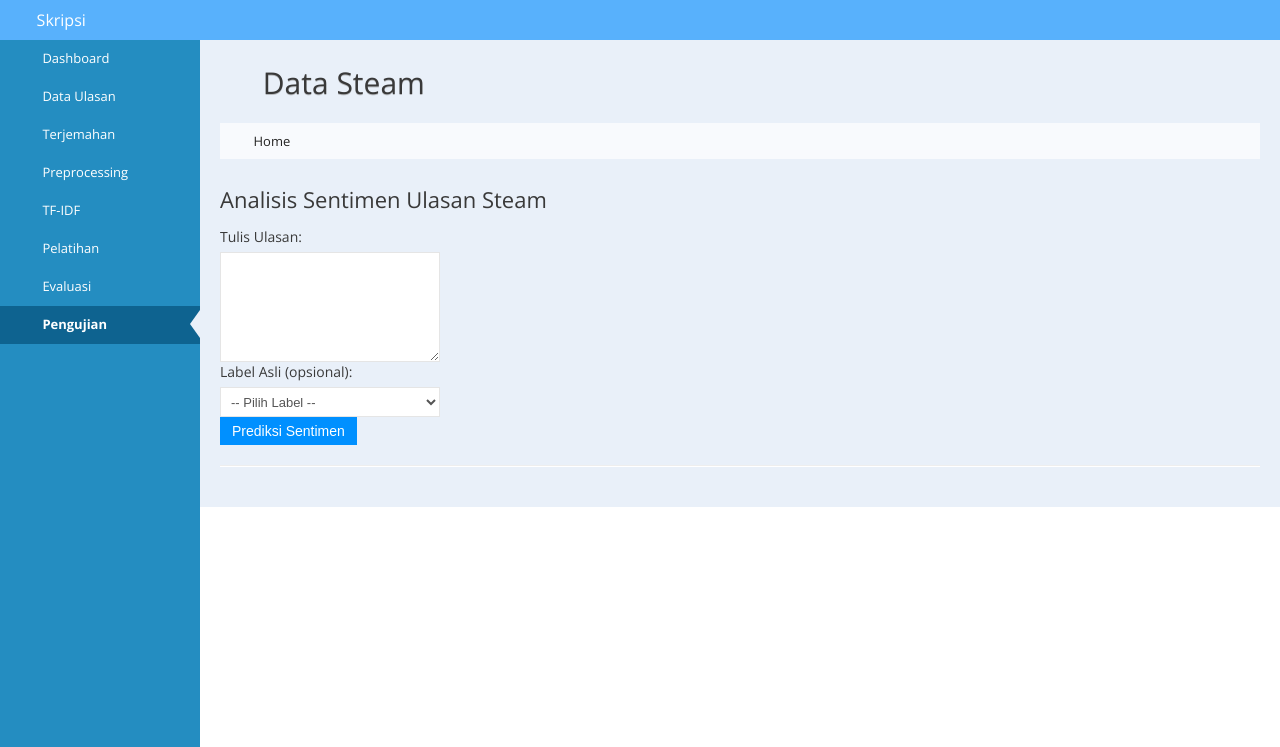
After one commit to baayuraas/Skripsi, a Flask app: page /pengujian/ in a window 1280 px wide. The commit adds this page. Shown: the top 747 px of the page. Run offline with Flask 3, Linux system fonts and the light colour scheme; parts of the project's set-up code (start-up, migrations or seed data) failed here and were passed over; some libraries are stand-ins or nearby versions; some web fonts are replaced.

Commit message:
membuat pengujian

```diff
--- a/app/__init__.py
+++ b/app/__init__.py
@@ -11,6 +11,7 @@ def create_app():
     from .tfidf.routes import tfidf_bp
     from .perhitungan.routes import perhitungan_bp
     from .evaluasi.routes import evaluasi_bp
+    from .pengujian.routes import pengujian_bp
 
     app.register_blueprint(scraping_bp)
     app.register_blueprint(terjemahan_bp)
@@ -18,6 +19,7 @@ def create_app():
     app.register_blueprint(tfidf_bp)
     app.register_blueprint(perhitungan_bp)
     app.register_blueprint(evaluasi_bp)
+    app.register_blueprint(pengujian_bp)
 
     register_template_filters(app)
 
--- a/app/evaluasi/routes.py
+++ b/app/evaluasi/routes.py
@@ -23,7 +23,6 @@ evaluasi_bp = Blueprint(
     static_folder="static",
 )
 
-# ✅ Path konsisten seperti fitur scraping
 BASE_DIR = os.path.abspath(os.path.join(os.path.dirname(__file__), "..", ".."))
 UPLOAD_FOLDER = os.path.join(BASE_DIR, "uploads", "evaluasi")
 os.makedirs(UPLOAD_FOLDER, exist_ok=True)
@@ -99,7 +98,7 @@ def evaluate():
 
         return jsonify(
             {
-                "message": f"✅ Evaluasi selesai. {skipped_rows} baris dilewati.",
+                "message": f"Evaluasi selesai. {skipped_rows} baris dilewati.",
                 "skipped_rows": skipped_rows,
                 "data": df_clean.to_dict(orient="records"),
                 "classification_report": report,
--- /dev/null
+++ b/app/pengujian/__init__.py
@@ -0,0 +1,3 @@
+from .routes import pengujian_bp
+
+__all__ = ["pengujian_bp"]
--- /dev/null
+++ b/app/pengujian/routes.py
@@ -0,0 +1,120 @@
+# routes.py
+import os
+import logging
+import pickle
+import html
+import numpy as np
+from typing import Optional
+from flask import Blueprint, request, jsonify, render_template
+from keras.models import load_model
+from sklearn.preprocessing import LabelEncoder
+from sklearn.feature_extraction.text import TfidfVectorizer
+
+from app.terjemahan.routes import translate_large_text
+from app.preproses.routes import proses_baris_aman
+
+pengujian_bp = Blueprint(
+    "pengujian", __name__, url_prefix="/pengujian", template_folder="templates"
+)
+
+BASE_DIR = os.path.abspath(os.path.join(os.path.dirname(__file__), "../../"))
+MODEL_PATH = os.path.join(BASE_DIR, "uploads/perhitungan/model_mlp_custom.keras")
+LABEL_PATH = os.path.join(BASE_DIR, "uploads/perhitungan/label_encoder.pkl")
+TFIDF_PATH = os.path.join(BASE_DIR, "uploads/perhitungan/tfidf.pkl")
+
+ml_model = None
+label_encoder: Optional[LabelEncoder] = None
+tfidf_vectorizer: Optional[TfidfVectorizer] = None
+
+# Load model & komponen
+try:
+    ml_model = load_model(MODEL_PATH)
+    with open(LABEL_PATH, "rb") as f:
+        label_encoder = pickle.load(f)
+    with open(TFIDF_PATH, "rb") as f:
+        tfidf_vectorizer = pickle.load(f)
+    logging.info("Model, LabelEncoder, dan TF-IDF vectorizer berhasil dimuat.")
+except Exception as e:
+    logging.error(f"Gagal load model atau komponen: {e}")
+    ml_model, label_encoder, tfidf_vectorizer = None, None, None
+
+
+def ensure_model_ready():
+    if not ml_model or not label_encoder or not tfidf_vectorizer:
+        raise RuntimeError("Model atau komponen belum siap.")
+
+
+@pengujian_bp.route("/", methods=["GET"])
+def index():
+    return render_template("data_pengujian.html", page_name="pengujian")
+
+
+@pengujian_bp.route("/health", methods=["GET"])
+def health_check():
+    try:
+        ensure_model_ready()
+        return jsonify({"status": "ok"}), 200
+    except Exception as e:
+        return jsonify({"status": "error", "detail": str(e)}), 500
+
+
+@pengujian_bp.route("/predict", methods=["POST"])
+def predict_sentimen():
+    try:
+        ensure_model_ready()
+
+        data = request.get_json()
+        if not data or "ulasan" not in data:
+            return jsonify({"error": "Input tidak valid."}), 400
+
+        ulasan = data["ulasan"].strip()
+        if not ulasan:
+            return jsonify({"error": "Ulasan kosong."}), 400
+
+        # Escape HTML tags (prevent injection in render)
+        ulasan = html.escape(ulasan)
+
+        # Terjemahan jika perlu
+        terjemahan = translate_large_text(ulasan, "id")
+        is_translated = terjemahan.strip() != ulasan.strip()
+
+        # Preprocessing
+        hasil_prepro_list = proses_baris_aman(terjemahan)
+        if not hasil_prepro_list or not hasil_prepro_list[-1]:
+            return jsonify({"error": "Preprocessing gagal."}), 500
+
+        hasil_prepro = hasil_prepro_list[-1]
+
+        # TF-IDF transform
+        vector = tfidf_vectorizer.transform([hasil_prepro])
+        pred = ml_model.predict(
+            vector.toarray()
+        )  # model harus support sparse agar toarray bisa dihindari
+
+        label_prediksi = label_encoder.inverse_transform([np.argmax(pred)])[0]
+
+        # Evaluasi label
+        label_asli = data.get("label")
+        label_match = None
+
+        if label_asli:
+            label_asli = label_asli.strip()
+            valid_labels = set(label.lower() for label in label_encoder.classes_)
+            if label_asli.lower() not in valid_labels:
+                return jsonify({"error": "Label asli tidak valid."}), 400
+
+            label_match = label_prediksi.strip().lower() == label_asli.lower()
+
+        return jsonify(
+            {
+                "terjemahan": terjemahan if is_translated else "",
+                "preprocessing": hasil_prepro,
+                "prediksi": label_prediksi,
+                "label_asli": label_asli,
+                "label_match": label_match,
+            }
+        )
+
+    except Exception as e:
+        logging.exception("Gagal memproses prediksi.")
+        return jsonify({"error": f"Kesalahan server: {str(e)}"}), 500
--- /dev/null
+++ b/app/pengujian/templates/data_pengujian.html
@@ -0,0 +1,105 @@
+{% extends 'base.html' %}
+
+{% block page_title %}
+<div class="page-title">
+    <div><h1><i class="icon-shield"></i> Data Steam</h1></div>
+</div>
+{% endblock %}
+
+{% block breadcrumbs %}
+<div id="breadcrumbs">
+    <ul class="breadcrumb"><li class="active"><i class="icon-home"></i> Home</li></ul>
+</div>
+{% endblock %}
+
+{% block content %}
+<h3>Analisis Sentimen Ulasan Steam</h3>
+<form id="sentimentForm">
+    <div class="form-group">
+        <label for="ulasan">Tulis Ulasan:</label>
+        <textarea id="ulasan" name="ulasan" rows="5" class="form-control" required></textarea>
+    </div>
+
+    <div class="form-group">
+        <label for="label_asli">Label Asli (opsional):</label>
+        <select id="label_asli" name="label_asli" class="form-control">
+            <option value="">-- Pilih Label --</option>
+            <option value="positif">Recommended</option>
+            <option value="negatif">Not Recommended</option>
+        </select>
+    </div>
+
+    <div>
+        <button type="submit" class="btn btn-primary">Prediksi Sentimen</button>
+    </div>
+
+    <div id="loading-spinner" style="display:none; margin-top: 10px;">
+        <span class="spinner-border spinner-border-sm text-primary"></span>
+        <span>Memproses prediksi...</span>
+    </div>
+</form>
+
+
+<hr>
+
+<div id="hasil-box" style="display: none;">
+    <h4>Hasil Analisis</h4>
+    <p><strong>Terjemahan (jika dari Inggris):</strong></p>
+    <div class="well" id="hasil-terjemahan"></div>
+
+    <p><strong>Hasil Preprocessing:</strong></p>
+    <div class="well" id="hasil-prepro"></div>
+
+    <p><strong>Prediksi Sentimen:</strong> <span id="hasil-prediksi" class="badge badge-info"></span></p>
+    <p><strong>Label Asli:</strong> <span id="label-asli">-</span></p>
+    <p><strong>Kecocokan:</strong> <span id="label-match">-</span></p>
+
+</div>
+{% endblock %}
+
+{% block extra_script %}
+<script>
+$(function () {
+    $('#sentimentForm').submit(function (e) {
+        e.preventDefault();
+        const ulasan = $('#ulasan').val().trim();
+        const label_asli = $('#label_asli').val();
+
+        if (!ulasan) return alert("Ulasan tidak boleh kosong!");
+
+        $('#sentimentForm button').prop('disabled', true);
+        $('#loading-spinner').show();
+
+        $.ajax({
+            url: '/pengujian/predict',
+            type: 'POST',
+            contentType: 'application/json',
+            data: JSON.stringify({ ulasan, label: label_asli }),
+            success: function (res) {
+                $('#hasil-box').show();
+                $('#hasil-terjemahan').text(res.terjemahan || "(tidak diterjemahkan)");
+                $('#hasil-prepro').text(res.preprocessing || "-");
+                $('#hasil-prediksi').text(res.prediksi || "-");
+
+                if (res.label_asli) {
+                    $('#label-asli').text(res.label_asli);
+                    $('#label-match').text(res.label_match ? '✅ Sesuai' : '❌ Tidak Sesuai');
+                } else {
+                    $('#label-asli').text("-");
+                    $('#label-match').text("-");
+                }
+            },
+            error: function (xhr) {
+                const msg = xhr.responseJSON?.error || xhr.responseText || 'Terjadi kesalahan saat memproses prediksi.';
+                alert(msg);
+            },
+            complete: function () {
+                $('#sentimentForm button').prop('disabled', false);
+                $('#loading-spinner').hide();
+            }
+        });
+    });
+});
+</script>
+
+{% endblock %}
--- a/app/preproses/routes.py
+++ b/app/preproses/routes.py
@@ -147,7 +147,7 @@ def proses_baris_aman(terjemahan):
         stem = stemming_teks(norm)
         hasil = " ".join(stem)
 
-        # ✅ Cek hasil akhir saja
+        # Cek hasil akhir saja
         if hasil.strip() and deteksi_bukan_indonesia([hasil]):
             print(">> Translate ulang karena hasil masih bukan ID.")
             translated = GoogleTranslator(source="auto", target="id").translate(clean).lower()
--- a/app/scraping/routes.py
+++ b/app/scraping/routes.py
@@ -212,7 +212,7 @@ def savedata():
     os.makedirs(os.path.dirname(SCRAPE_PATH), exist_ok=True)
 
     try:
-        # ✅ Tulis file ke disk
+        # Tulis file ke disk
         with open(SCRAPE_PATH, "w", encoding="utf-8", newline="") as f:
             writer = csv.writer(f, quoting=csv.QUOTE_ALL)
             writer.writerow(["SteamID", "Ulasan", "Status"])
@@ -225,7 +225,7 @@ def savedata():
         if not os.path.isfile(SCRAPE_PATH):
             return jsonify({"error": "File belum tersedia. Silakan ambil data dulu."}), 404
 
-        # ✅ Kirim file jika berhasil ditulis
+        # Kirim file jika berhasil ditulis
         return send_file(
             SCRAPE_PATH,
             mimetype="text/csv",
--- a/app/templates/sidebar.html
+++ b/app/templates/sidebar.html
@@ -42,5 +42,11 @@
                 <span>Evaluasi</span>
             </a>
         </li>
+        <li class="{{ 'active' if page_name == 'pengujian' else '' }}">
+            <a href="/pengujian/">
+                <i class="icon-file-text"></i>
+                <span>Pengujian</span>
+            </a>
+        </li>
     </ul>
 </div>
--- a/app/tfidf/routes.py
+++ b/app/tfidf/routes.py
@@ -68,16 +68,13 @@ def process_file():
         tfidf_df_all = pd.DataFrame(dense_matrix, columns=terms)
         tfidf_df = tfidf_df_all[top_terms].copy()
 
-        # ✅ Gunakan .loc untuk hindari warning
         tfidf_df.loc[:, "Status"] = df["Status"]
 
-        # ✅ Atur urutan kolom
         ordered_columns = [col for col in tfidf_df.columns if col != "Status"] + [
             "Status"
         ]
         tfidf_df = tfidf_df[ordered_columns].fillna(0)
 
-        # ✅ Ganti 0.0 → 0 hanya pada kolom numerik
         numeric_cols = tfidf_df.select_dtypes(include=[np.number]).columns
         for col in numeric_cols:
             tfidf_df[col] = tfidf_df[col].map(lambda x: 0 if x == 0.0 else x)
```
Also changed, not shown: app/perhitungan/routes.py (+5 -5 lines), app/preproses/uploads/preproses/processed_data.csv, uploads/scraping/hasil_scraping.csv, 7 other files.
